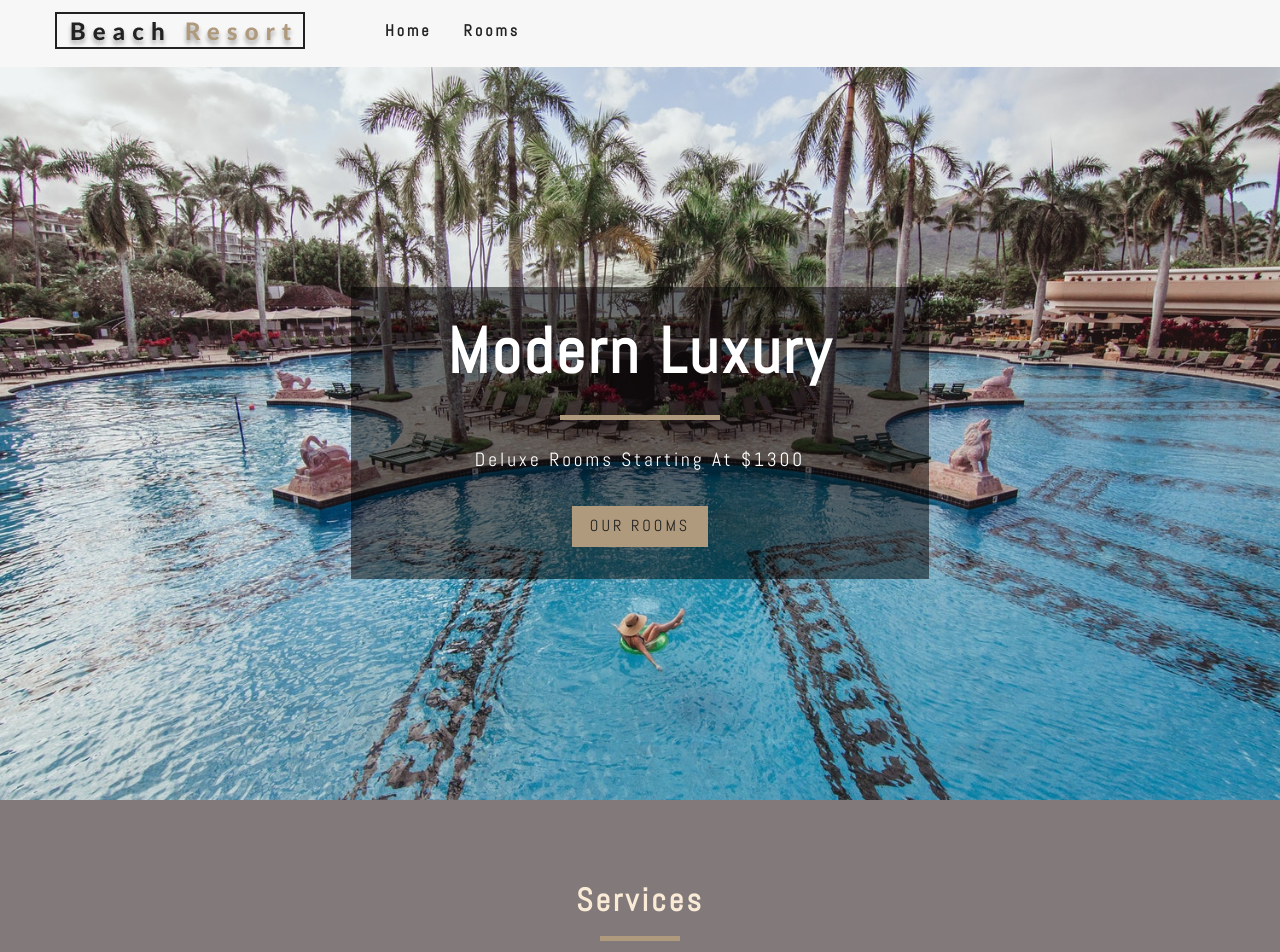
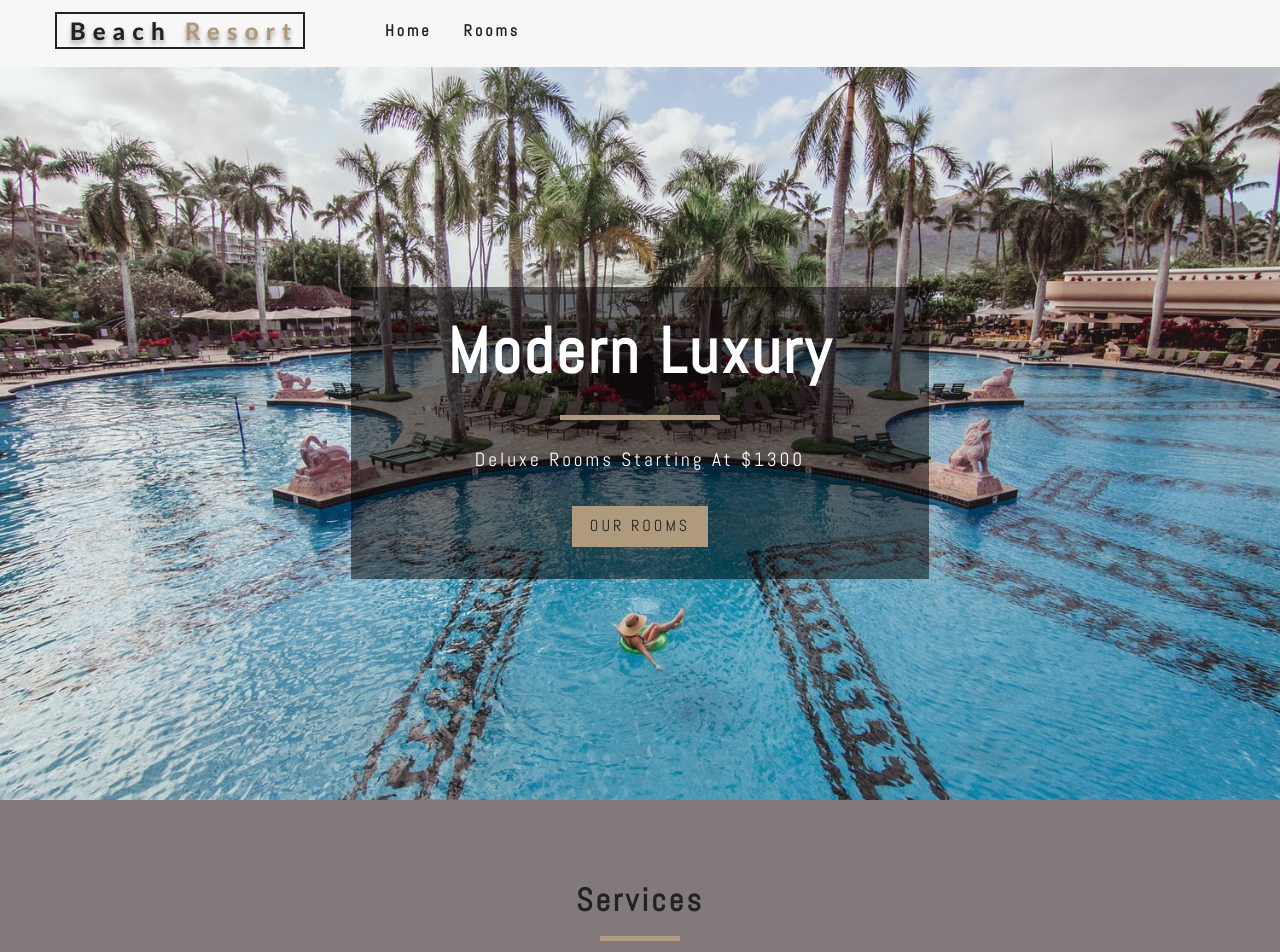
Before and after one commit to boredasfawk/resort_web, a React (Create React App) app: page / in a window 1280 px wide. Shown: the top 952 px of the page. Built offline with nearby package versions, Linux system fonts and the light colour scheme; a web font is replaced by a local one.

Commit message:
update css

```diff
--- a/src/App.css
+++ b/src/App.css
@@ -229,7 +229,7 @@ a {
   letter-spacing: var(--mainSpacing);
   text-transform: capitalize;
   margin-bottom: 1rem;
-  color: antiquewhite;
+  color: var(--mainBlack);
 }
 .section-title div {
   width: 5rem;
```
